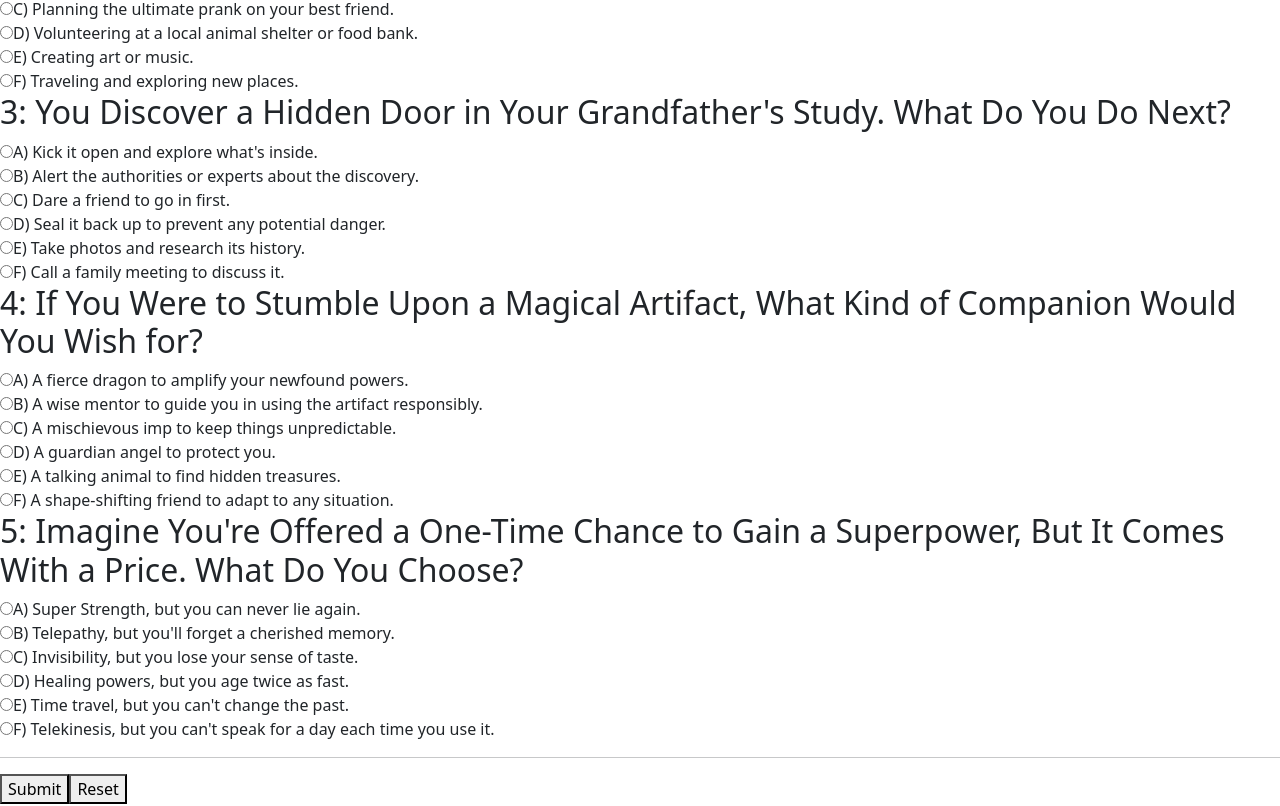
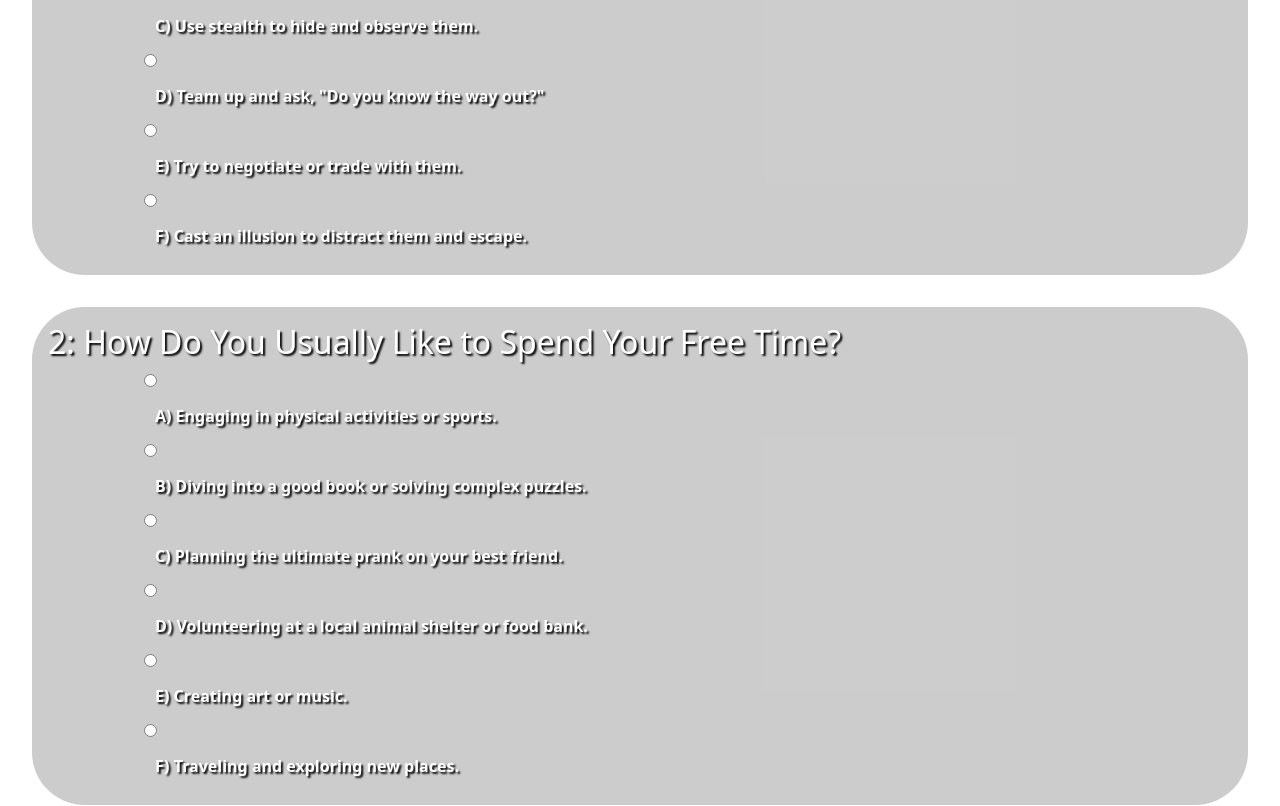
Before and after one commit to ajhyont/which-anime-char-r-u, a React (Create React App) app: page /quiz in a window 1280 px wide. Shown: the part 326-1132 px from the top of the page. Built offline with nearby package versions, Linux system fonts and the light colour scheme.

Commit message:
glamming up QuizPage
I have started beautifying the QuizPage webpage.

NEXT UP: I'll make the mcqs a horizontal list with arrows to navigate thru them. Also, I'll try to get the scroll wheel use for navigation as well.

```diff
--- a/src/components/QuizPage.js
+++ b/src/components/QuizPage.js
@@ -1,29 +1,30 @@
-import React, {useState, useContext, useEffect} from 'react';
+import React, { useState, useContext, useEffect } from 'react';
 import questionsData from '../data/list-of-mcqs-and-traits.json';
-import {SelectedOptionsContext} from '../managing-context/SelectedOptionsContext'
+import { SelectedOptionsContext } from '../managing-context/SelectedOptionsContext'
+import '../styles/global.css';
 import '../styles/QuizPage.css';
 
 export const QuizPage=()=>{
+
   const [localSelectedOptions,setLocalSelectedOptions]=useState({});
   const { selectedOptions, setSelectedOptions, resetSelectedOptions } = useContext(SelectedOptionsContext);
+
   const handleOptionChange=(e,questionId)=>{
     setLocalSelectedOptions({ ...localSelectedOptions, [questionId]: e.target.value, });
   };
   useEffect(()=>{ console.log("Selected options:",selectedOptions); },
     [selectedOptions]
   );
-
   const handleSubmit=(e)=>{
-    e.preventDefault();
-    setSelectedOptions(localSelectedOptions);
+    e.preventDefault(); setSelectedOptions(localSelectedOptions);
   };
   return(
-    <form onSubmit={handleSubmit}>
+    <form onSubmit={handleSubmit} className='quiz-form'>
       {questionsData.questions.map((question)=>(
-        <div key={question.id}>
+        <div key={question.id} className='question-container'>
           <h2>{question.id}: {question.que}</h2>
           {question.optionsAndTraits.map((option,i)=>(
-            <div key={i}>
+            <div key={i} className='option-container'>
               <input
                 type='radio'
                 id={`option-${question.id}-${i}`}
@@ -31,8 +32,9 @@ export const QuizPage=()=>{
                 value={option.traits}
                 required
                 onChange={(e)=>handleOptionChange(e,question.id)}
+                className='hidden-radio'
               />
-              <label htmlFor={`option-${question.id}-${i}`}>
+              <label className='label-container' htmlFor={`option-${question.id}-${i}`}>
                 {option.ans}
               </label>
             </div>
@@ -40,8 +42,10 @@ export const QuizPage=()=>{
         </div>
       ))}
       <hr />
-      <button type="submit">Submit</button>
-      <button type="button" onClick={()=>{resetSelectedOptions(); setLocalSelectedOptions([]);} }>Reset</button>
+      <button type="submit" className='submit-btn'>Submit</button>
+      <button type="button" className='reset-btn' onClick={()=>{resetSelectedOptions(); setLocalSelectedOptions([]);} }>
+        Reset
+      </button>
       <h1>sample</h1>
     </form>
   );
--- a/src/styles/QuizPage.css
+++ b/src/styles/QuizPage.css
@@ -1,3 +1,62 @@
-form{
+.quiz-form{
+  background-color: rgba(255,255,255,0.1);
+  backdrop-filter: blur(4px);
+  padding: 2em;
+  border-radius: 10px;
+  color: #fff;
+  text-shadow: 2px 2px 2px #000;
+  font-weight: 500;
+}
 
+.question-container{
+  margin-top: 2em;
+  margin-bottom: 1em;
+  font-weight: bold;
+  background-color: rgba(88,88,88,0.3);
+  border-radius: 3.3em;
+  padding: 1em;
+  margin-bottom: 1em;
 }
+
+.option-container{
+  margin-right:1em;
+  margin-left: 6em;
+  cursor: pointer;
+  transition: transform 0.2s ease-in-out;
+  transform-origin: left center;
+  cursor: pointer;
+}
+.option-container:hover .label-container{
+  transform: scale(1.028);
+  background-color: rgba(0,0,0,0.1);
+  border: 1px solid rgba(0,0,0,0.2);
+}
+.label-container{
+  display: inline-block;
+  width: 100%;
+  padding: 10px;
+  cursor: pointer;
+  border: 1px solid transparent;
+  border-radius: 5px;
+  transition: background-color 0.3s ease;
+}
+/* .hidden-radio{ display: none; } */
+.hidden-radio:checked + .label-container{
+  background-color: rgba(0,128,0,0.3);
+  border: 1px solid rgba(0,128,0,0.5);
+}
+
+.submit-btn, .reset-btn{
+  font-size: 1.2em;
+  padding: 0.5em 1em;
+  border-radius: 10px;
+  background-color: #4caf50;
+  color: white;
+  margin: 0.5em;
+  cursor: pointer;
+  transition: transform 0.2s ease-in-out;
+}
+
+.submit-btn:hover, .reset-btn:hover{
+  transform: scale(1.1);
+}
```
